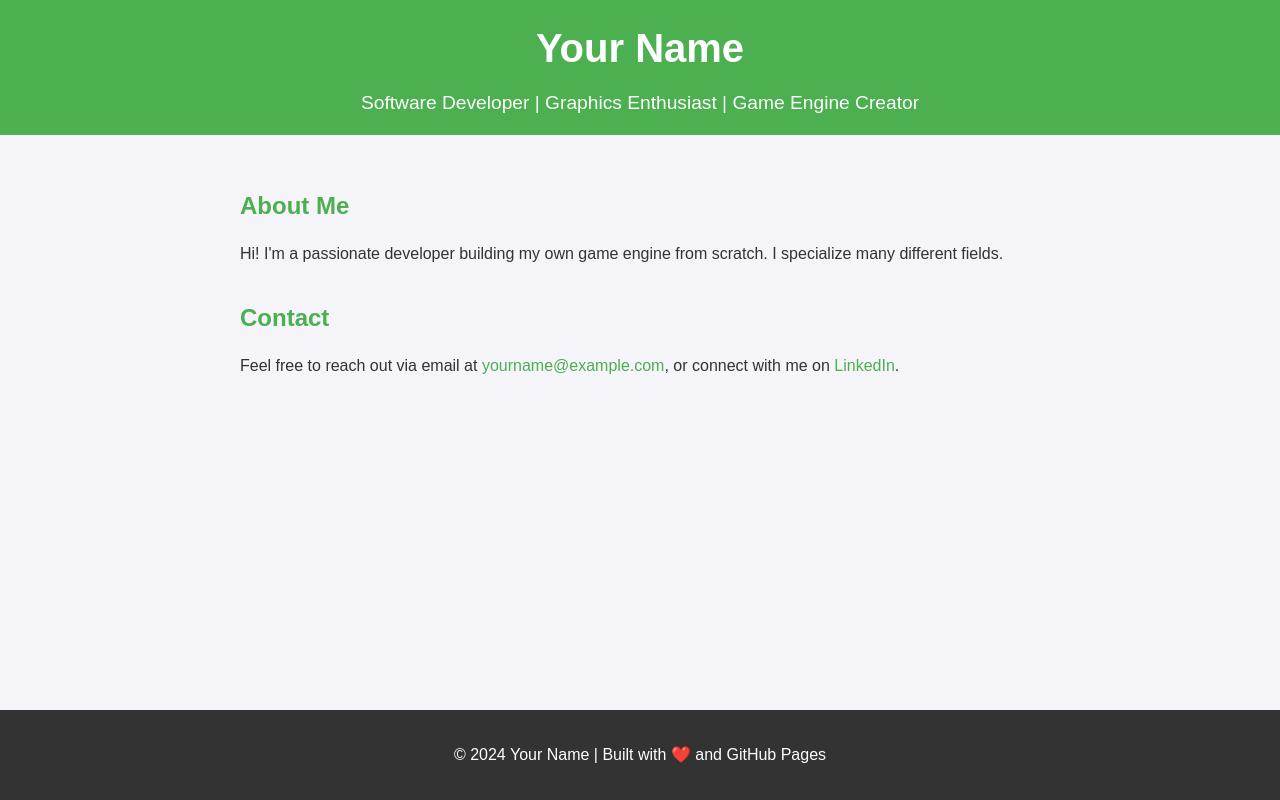
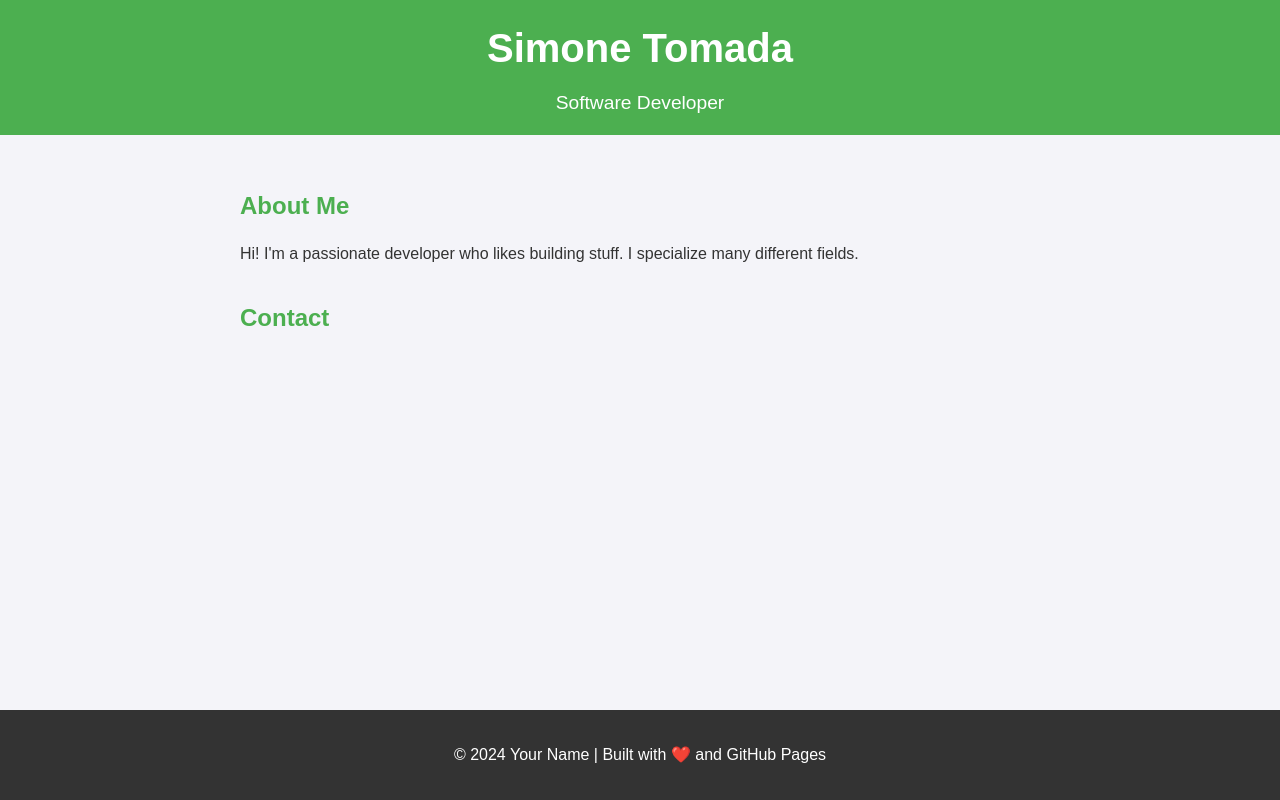
Before and after one commit to SimoneT99/SimoneT99.github.io, a plain HTML site: page index.html in a window 1280 px wide. Drawn offline with Linux system fonts and the light colour scheme.

Commit message:
Update index.html

```diff
--- a/index.html
+++ b/index.html
@@ -60,18 +60,16 @@
 </head>
 <body>
     <header>
-        <h1>Your Name</h1>
-        <p>Software Developer | Graphics Enthusiast | Game Engine Creator</p>
+        <h1>Simone Tomada</h1>
+        <p>Software Developer</p>
     </header>
     <main>
         <section>
             <h2>About Me</h2>
-            <p>Hi! I'm a passionate developer building my own game engine from scratch. I specialize many different fields.</p>
+            <p>Hi! I'm a passionate developer who likes building stuff. I specialize many different fields.</p>
         </section>
         <section>
             <h2>Contact</h2>
-            <p>Feel free to reach out via email at <a href="mailto:yourname@example.com">yourname@example.com</a>, or connect with me on <a href="https://linkedin.com/in/yourprofile" target="_blank">LinkedIn</a>.</p>
-        </section>
     </main>
     <footer>
         <p>&copy; 2024 Your Name | Built with ❤️ and GitHub Pages</p>
```
